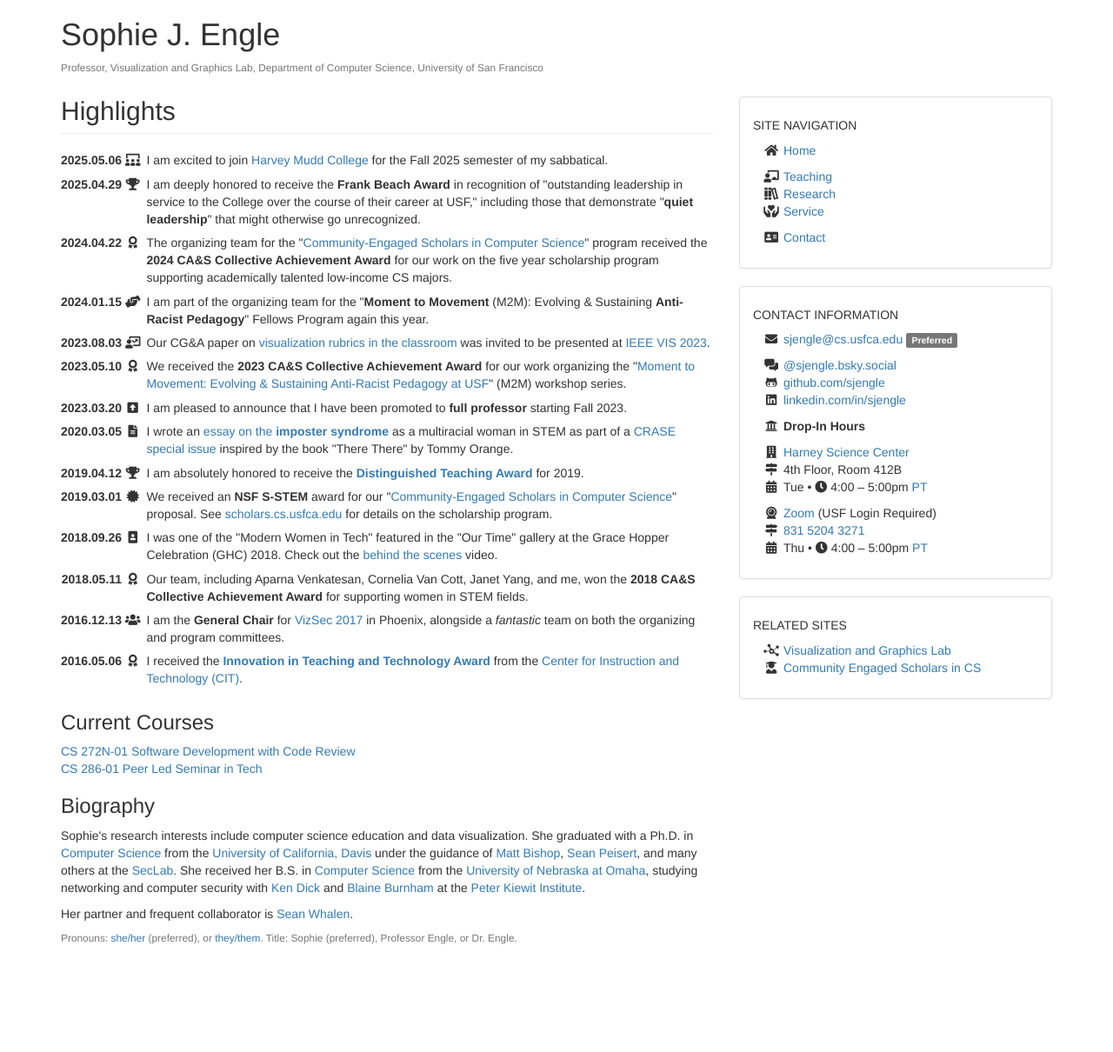
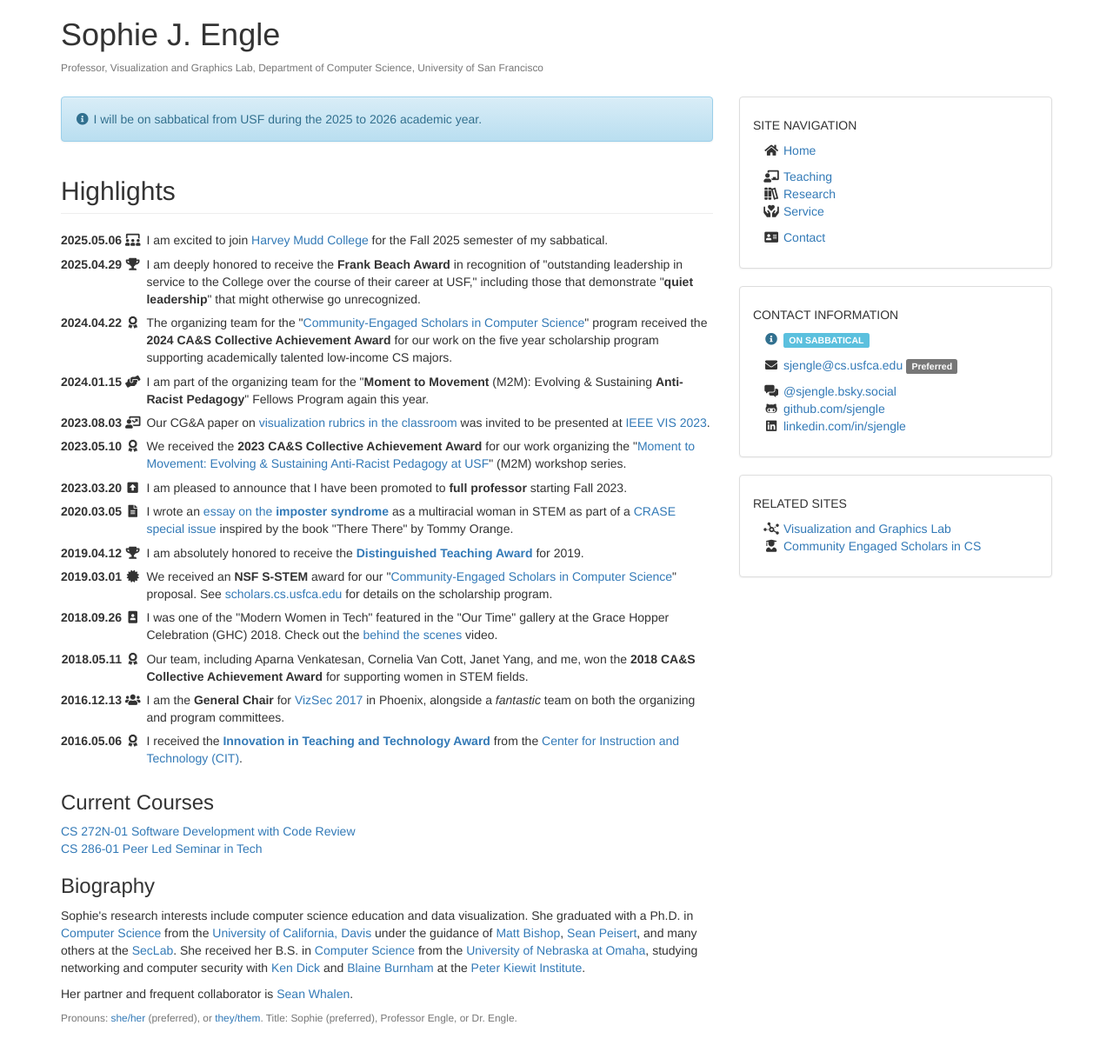
Before and after one commit to sjengle/sjengle.github.io, a Jekyll site: the page built from index.html, in a window 1280 px wide. Shown: the whole page at 87% size. Built offline with Jekyll 4.4.1, drawn with Linux system fonts in a browser that asks for light colours; before the commit the page ends 1118 px from its top, so only the background shows below that.

Commit message:
Adding sabbatical blurb to all pages

```diff
--- a/_layouts/default.html
+++ b/_layouts/default.html
@@ -97,6 +97,8 @@
           <div class="panel-body">
             <h5 class="text-uppercase">Contact Information</h5>
 
+            <ul class="fa-ul"><li><i class="fa-li fas fa-info-circle text-info"></i> <span class="label label-info hidden-sm">ON SABBATICAL</span></li></ul>
+
             <ul class="fa-ul">
               <li><i class="fa-li fas fa-envelope"></i> <a href="mailto:sjengle@cs.usfca.edu">sjengle@cs.usfca.edu</a> <span class="label label-default hidden-sm">Preferred</span></li>
               <!--<li><i class="fa-li fas fa-phone text-muted"></i> <s class="text-muted">1 (415) 422-4174</s></li>-->
@@ -109,6 +111,7 @@
               <li><i class="fa-li fab fa-linkedin"></i> <a href="https://www.linkedin.com/in/sjengle">linkedin.com/in/sjengle</a></li>
             </ul>
 
+            <!--
             <ul class="fa-ul">
               <li><i class="fa-li fas fa-university"></i> <strong>Drop-In Hours</strong></li>
             </ul>
@@ -124,6 +127,7 @@
               <li><i class="fa-li fas fa-map-signs"></i> <a href="https://usfca.zoom.us/j/83152043271">831 5204 3271</a></li>
               <li><i class="fa-li fas fa-calendar-alt"></i> Thu &bull; <i class="fas fa-clock"></i> 4:00 &ndash; 5:00pm <a href="https://time.is/San_Francisco">PT</a></li>
             </ul>
+            -->
           </div>
         </div>
 
@@ -145,6 +149,11 @@
       <!-- content -->
       <div class="col-sm-8 col-sm-pull-4" id="content">
 
+<div class="alert alert-info" role="alert">
+<i class="fas fa-fw fa-info-circle"></i>
+I will be on sabbatical from USF during the 2025 to 2026 academic year.
+</div>
+
 <!-- begin inserted content -->
 <h2 class="page-header">{{ page.title }}</h2>
 {{ content }}
```
Lines whose indentation alone changed are shown as unchanged.
